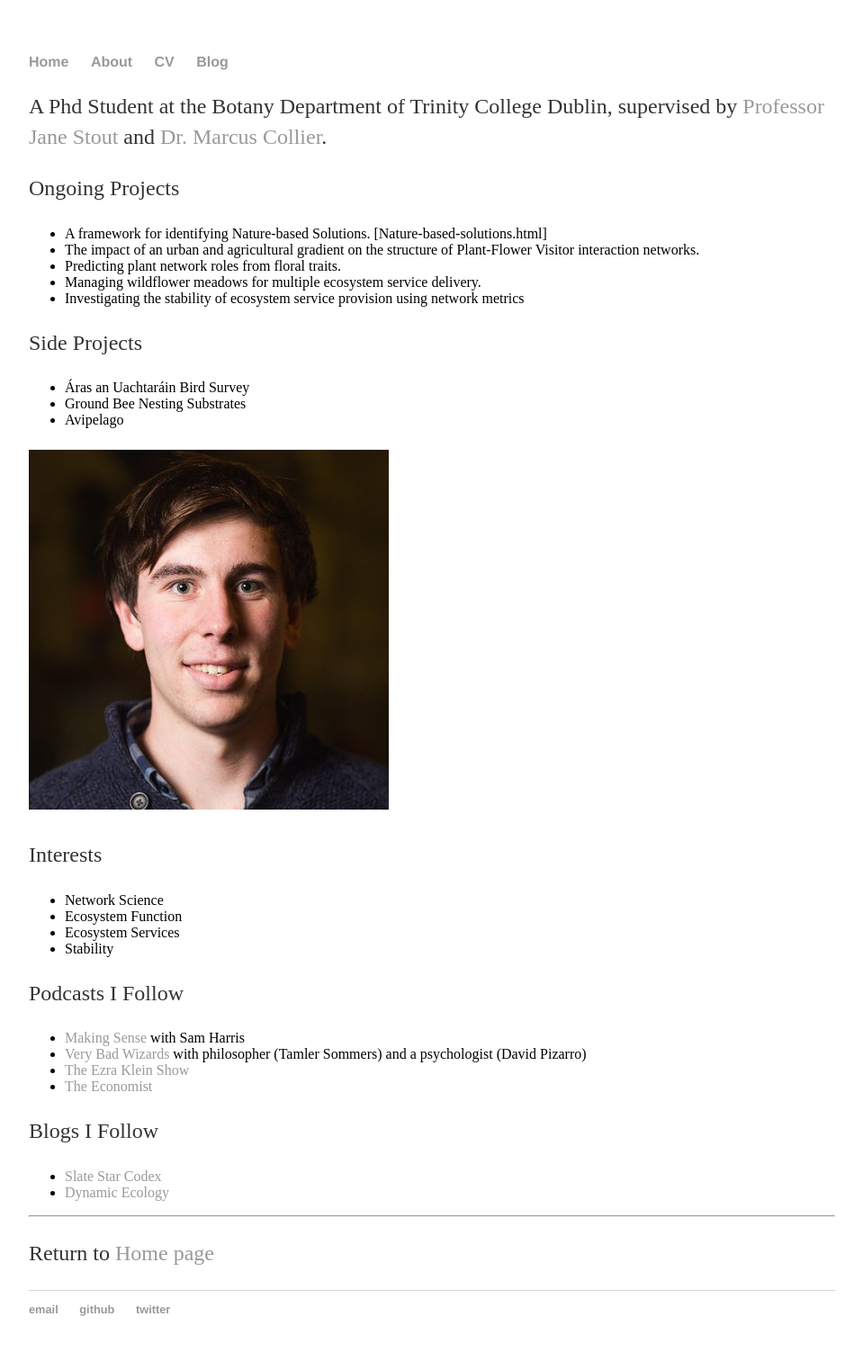
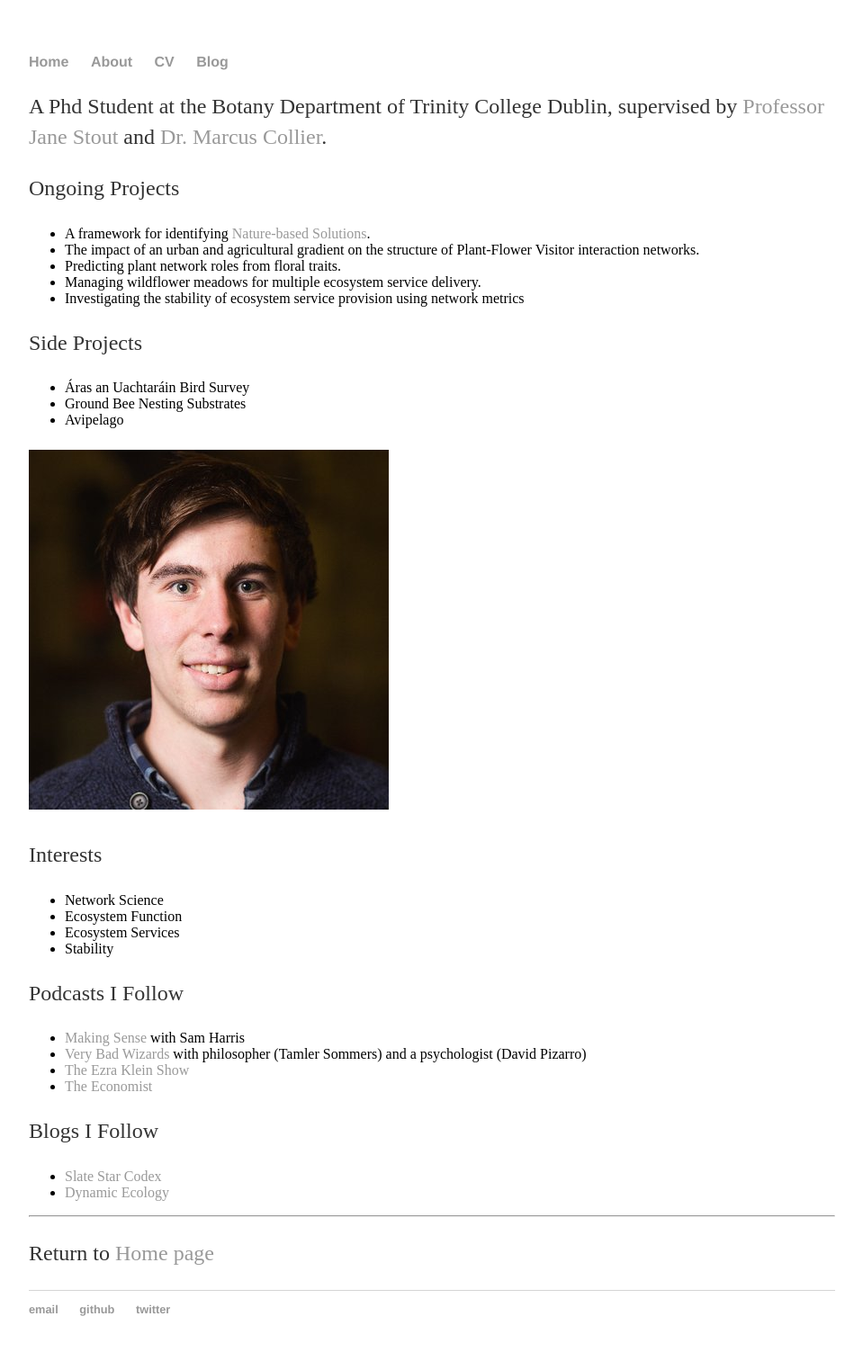
Before and after one commit to ciwhite/ciwhite.github.io, a Jekyll site: the page built from about.md, in a window 1280 px wide. Shown: the whole page at 90% size, without its empty margins (160-1119 px from the left). Built offline with Jekyll 4.4.1, drawn with Linux system fonts in a browser that asks for light colours; our own code applies the rules of GitHub Pages for plain Markdown files.

Commit message:
Update about.md

```diff
--- a/about.md
+++ b/about.md
@@ -5,7 +5,7 @@ title: About
 A Phd Student at the Botany Department of Trinity College Dublin, supervised by [Professor Jane Stout](https://www.tcd.ie/Botany/people/stoutj/) and [Dr. Marcus Collier](https://www.tcd.ie/Botany/people/colliema/).
 
 Ongoing Projects
-* A framework for identifying Nature-based Solutions. [Nature-based-solutions.html]
+* A framework for identifying [Nature-based Solutions](_projects/Nature-based-solutions.html).
 * The impact of an urban and agricultural gradient on the structure of Plant-Flower Visitor interaction networks.
 * Predicting plant network roles from floral traits.
 * Managing wildflower meadows for multiple ecosystem service delivery.
```
